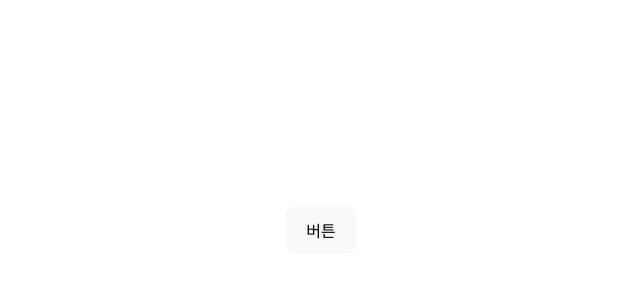
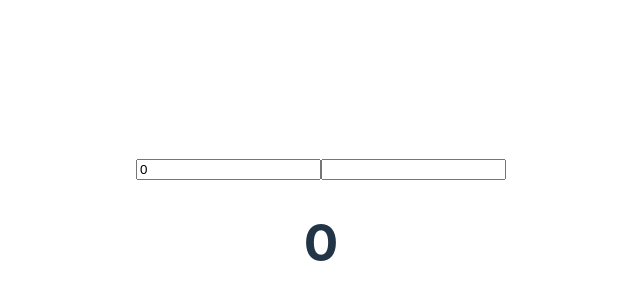
Before and after one commit to BearNUNU/Vue---Basic, a Vue app: page / in a window 1280 px wide. Shown: the part 170-470 px from the top of the page, without its empty margins (319-959 px from the left). Built offline with nearby package versions, Linux system fonts and the light colour scheme.

Commit message:
CH.10 : vueData6
v-model

```diff
--- a/src/App.vue
+++ b/src/App.vue
@@ -8,7 +8,8 @@
     <!-- <vueData2 /> -->
     <!-- <vueData3 /> -->
     <!-- <vueData4 /> -->
-    <vueData5 />
+    <!-- <vueData5 /> -->
+     <vueData6 />
   </div>
 </template>
 
@@ -22,6 +23,7 @@ import vueData2 from "./components/vueData2.vue"
 import vueData3 from "./components/vueData3.vue"
 import vueData4 from "./components/vueData4.vue"
 import vueData5 from "./components/vueData5.vue"
+import vueData6 from "./components/vueData6.vue"
 </script>
 
 <style></style>
--- /dev/null
+++ b/src/components/vueData6.vue
@@ -0,0 +1,18 @@
+<template>
+    <div>
+<input type='text' v-model="inputValueA"/>
+<input type='text' :value="inputValueB" @input="inputValueB = $event.target.value"/>
+<h1>{{inputValueA}}</h1>
+<h1>{{inputValueB}}</h1>
+</div>
+</template>
+
+<script setup lang='ts'>
+import { ref } from "vue";
+const inputValueA = ref<Number>(0);
+const inputValueB = ref<String>('');
+</script>
+
+<style  scoped>
+
+</style>
```
